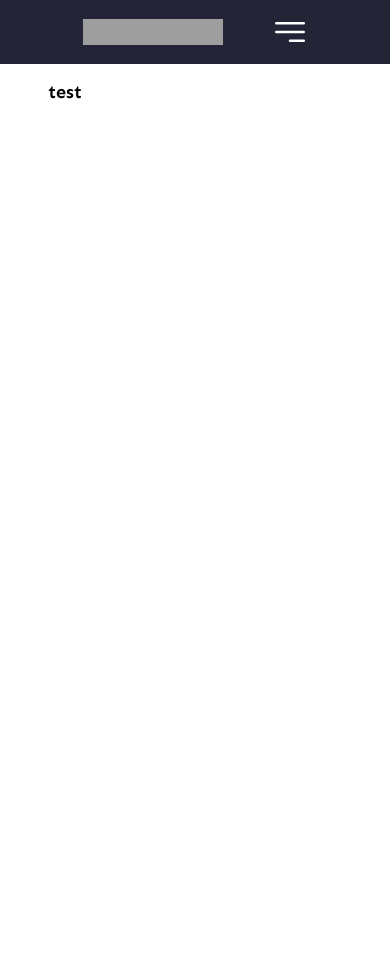
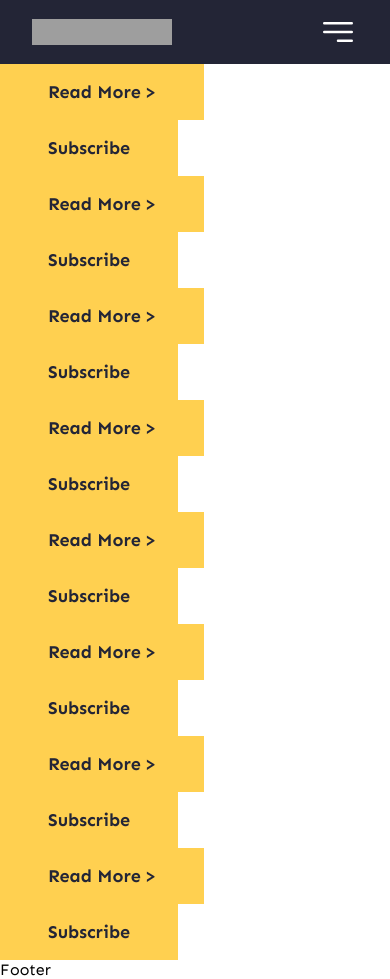
Before and after one commit to jbarrocas/proj_frontend, a React (Create React App) app: page / in a window 390 px wide. Before the commit the page ends 844 px from the top, so only its background shows below. Built offline with nearby package versions, Linux system fonts and the light colour scheme; grey boxes are pictures that could not be loaded; the HTML template or start-up script is replaced by a standard one.

Commit message:
links do menu mobile

```diff
--- a/src/App.js
+++ b/src/App.js
@@ -1,5 +1,6 @@
 import './App.scss';
 import Navbar from './components/Navbar';
+import Footer from './components/Footer';
 import Home from './pages/Home';
 import Blog from './pages/Blog';
 import Contact from './pages/Contact';
@@ -14,6 +15,7 @@ function App() {
           <Route path="/Blog" exact element={<Blog></Blog>}></Route>
           <Route path="/Contact" exact element={<Contact></Contact>}></Route>
         </Routes>
+        <Footer/>
 
     </div>
   );
--- a/src/components/Button.js
+++ b/src/components/Button.jsx
@@ -3,11 +3,9 @@ import './Button.scss'
 
 function Button(props) {
   return (
-    <div>
-      <button className='button'>
+      <button className={props.className}>
           {props.text}
         </button>
-    </div>
   )
 }
 
--- a/src/components/Button.scss
+++ b/src/components/Button.scss
@@ -1,11 +1,24 @@
 @import '../abstract/typography/typography';
 @import '../abstract/colors';
 
-.button{
+.white-button{
+    color: $black;
     background-color: $light;
     font-family: 'Sen-Bold';
     font-size: 18px;
     line-height: 24px;
     padding: 16px 48px;
+    cursor: pointer;
     border: none;
 }
+
+.yellow-button{
+    color: $black;
+    background-color: $yellow;
+    font-family: 'Sen-Bold';
+    font-size: 18px;
+    line-height: 24px;
+    padding: 16px 48px;
+    cursor: pointer;
+    border: none;
+}
--- /dev/null
+++ b/src/components/Footer.jsx
@@ -0,0 +1,9 @@
+import React from 'react'
+
+function Footer() {
+  return (
+    <div>Footer</div>
+  )
+}
+
+export default Footer
--- a/src/components/Navbar.js
+++ b/src/components/Navbar.jsx
@@ -14,17 +14,23 @@ function Navbar() {
             <ul className={
             isMenuExpanded ? "menu-expanded menu" : "menu"
             }>
-                <li className="menu-item">
+                <li className="menu-item" onClick={()=>{
+                setIsMenuExpanded(!isMenuExpanded)
+                }}>
                     <Link to="/">Home</Link>
                 </li>
-                <li className="menu-item">
+                <li className="menu-item" onClick={()=>{
+                setIsMenuExpanded(!isMenuExpanded)
+                }}>
                     <Link to="/Blog">Blog</Link>
                 </li>
-                <li className="menu-item">
+                <li className="menu-item" onClick={()=>{
+                setIsMenuExpanded(!isMenuExpanded)
+                }}>
                     <Link to="/Contact">Contact us</Link>
                 </li>
                 <li className="menu-item">
-                    <Button text="Subscribe"/>
+                    <Button className="white-button" text="Subscribe"/>
                 </li>
                 <button className="menu-close-btn" onClick={()=>{
                 setIsMenuExpanded(!isMenuExpanded)
--- a/src/components/Navbar.scss
+++ b/src/components/Navbar.scss
@@ -8,6 +8,14 @@
     align-items: center;
     justify-content: space-between;
     padding: 12px 80px 12px 83px;
+
+    @media screen and (max-width: $tablet-width) {
+        padding: 16px 48px 16px 48px;
+    }
+
+    @media screen and (max-width: $mobile-width) {
+        padding: 12px 32px 12px 32px;
+    }
 
     .logo{
         width: 140px;
@@ -42,14 +50,14 @@
     @media screen and (max-width: $tablet-width) {
         .menu-expanded{
             position: absolute;
-            top: 64px;
+            top: 72px;
             left: 0px;
             display: flex;
             flex-direction: column;
             align-items: center;
             gap: 16px;
             width: 100%;
-            height: calc(100vh - 80px);
+            height: calc(100vh - 98px);
             padding-top: 16px;
             background-color: $light;
 
@@ -75,6 +83,13 @@
         }
     }
 
+    @media screen and (max-width: $mobile-width) {
+        .menu-expanded{
+            top: 64px;
+            height: calc(100vh - 106px);
+        }
+    }
+
     .menu-btn{
         width: 40px;
         height: 40px;
--- a/src/pages/Home.js
+++ /dev/null
@@ -1,12 +0,0 @@
-import React from 'react'
-import Button from '../components/Button';
-
-function Home() {
-  return (
-    <div>
-        <Button text="test"></Button>
-    </div>
-  )
-}
-
-export default Home;
--- /dev/null
+++ b/src/pages/Home.jsx
@@ -0,0 +1,59 @@
+import React from 'react'
+import Button from '../components/Button';
+
+function Home() {
+  return (
+    <div>
+    <div>
+      <Button className="yellow-button" text="Read More >"></Button>
+    </div>
+    <div>
+      <Button className="yellow-button" text="Subscribe"></Button>
+    </div>
+        <div>
+        <Button className="yellow-button" text="Read More >"></Button>
+      </div>
+      <div>
+        <Button className="yellow-button" text="Subscribe"></Button>
+      </div>
+          <div>
+          <Button className="yellow-button" text="Read More >"></Button>
+        </div>
+        <div>
+          <Button className="yellow-button" text="Subscribe"></Button>
+        </div>
+            <div>
+            <Button className="yellow-button" text="Read More >"></Button>
+          </div>
+          <div>
+            <Button className="yellow-button" text="Subscribe"></Button>
+          </div>
+              <div>
+              <Button className="yellow-button" text="Read More >"></Button>
+            </div>
+            <div>
+              <Button className="yellow-button" text="Subscribe"></Button>
+            </div>
+                <div>
+                <Button className="yellow-button" text="Read More >"></Button>
+              </div>
+              <div>
+                <Button className="yellow-button" text="Subscribe"></Button>
+              </div>
+                  <div>
+                  <Button className="yellow-button" text="Read More >"></Button>
+                </div>
+                <div>
+                  <Button className="yellow-button" text="Subscribe"></Button>
+                </div>
+                    <div>
+                    <Button className="yellow-button" text="Read More >"></Button>
+                  </div>
+                  <div>
+                    <Button className="yellow-button" text="Subscribe"></Button>
+                  </div>
+                  </div>
+  )
+}
+
+export default Home;
```
Also changed, not shown: src/pages/Blog.jsx (renamed from src/pages/Blog.js), src/pages/Contact.jsx (renamed from src/pages/Contact.js).
